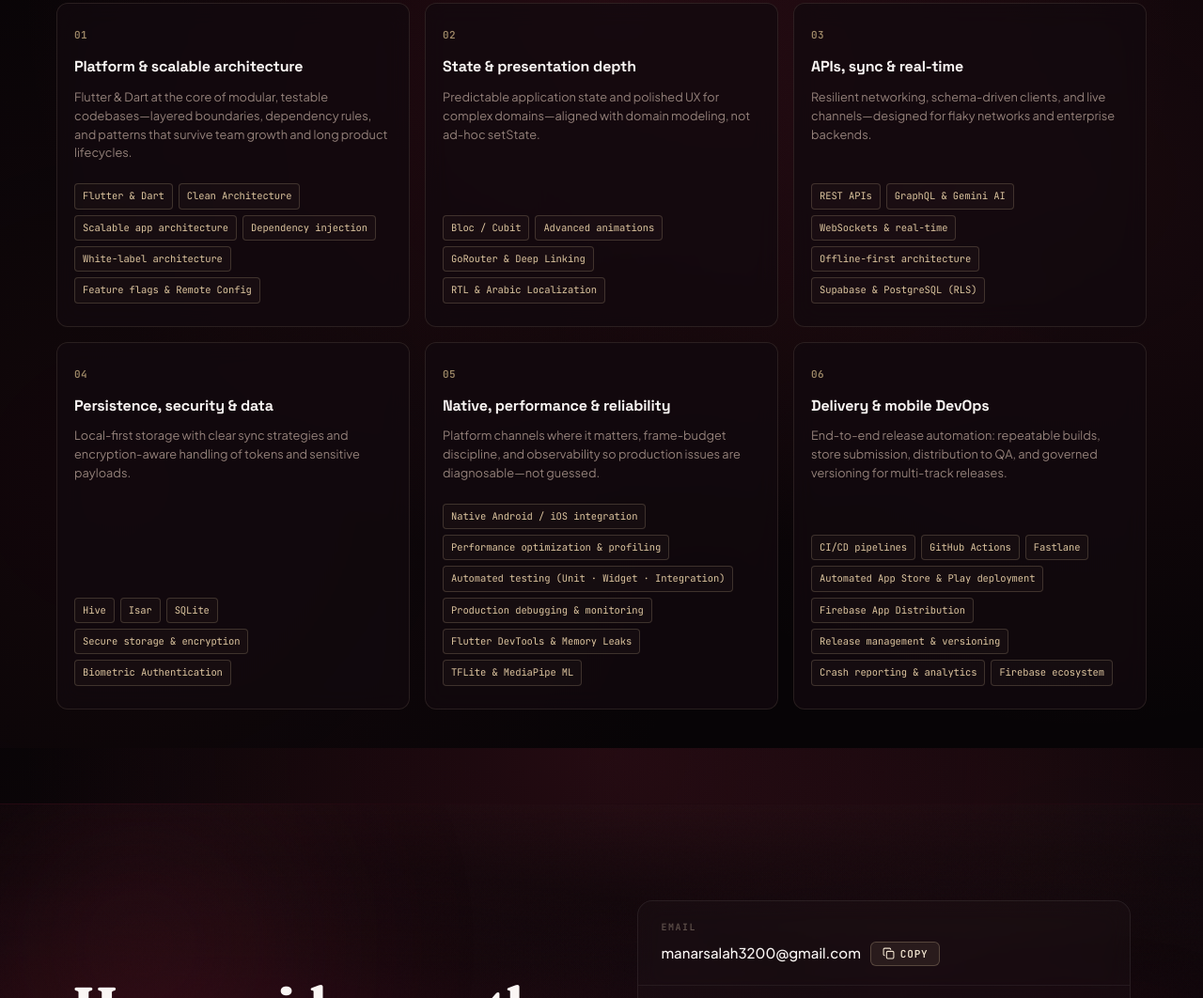
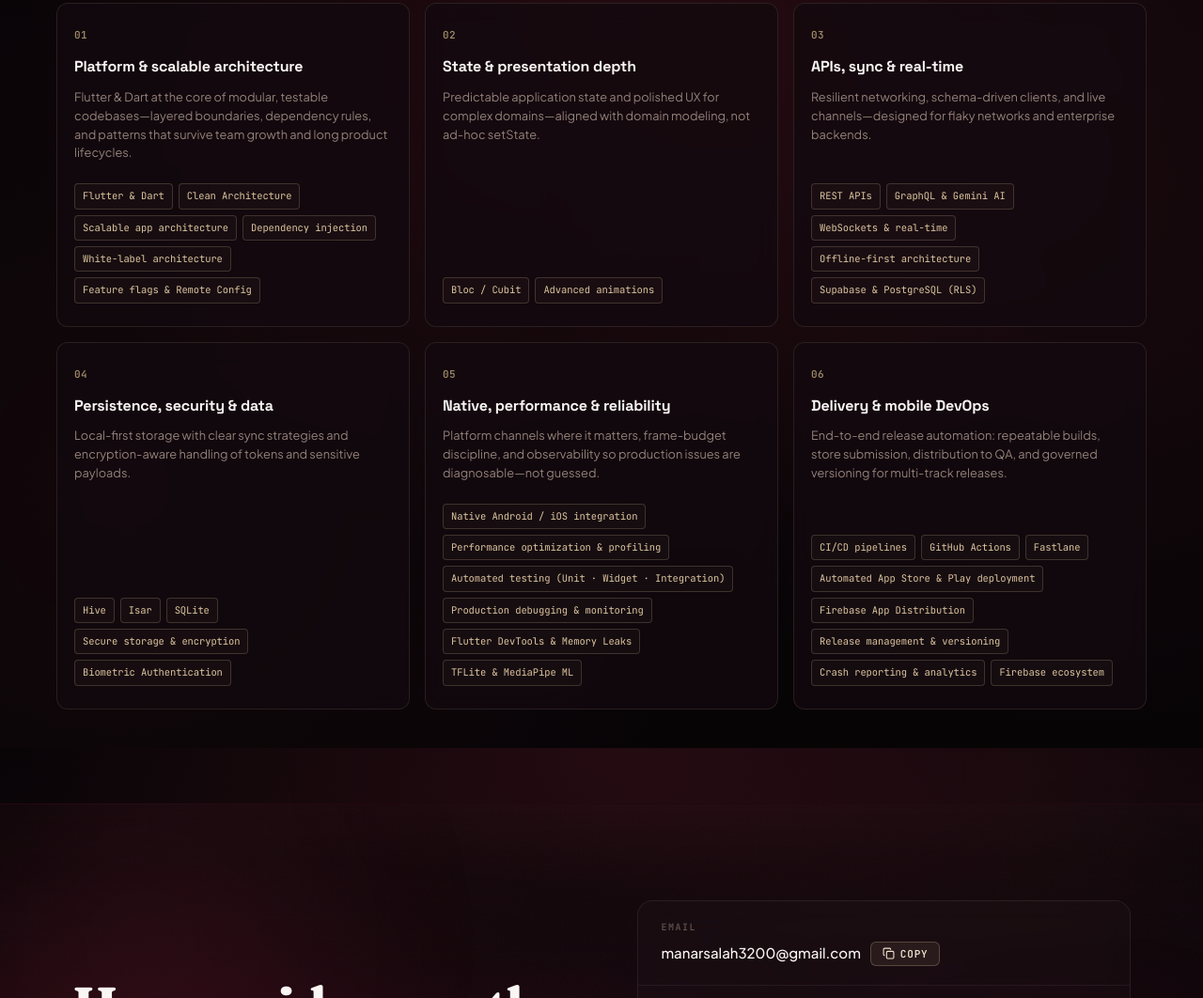
Before and after one commit to manar42/Portfolio, a plain HTML site: page index.html in a window 1280 px wide. Shown: the part 4804-5866 px from the top of the page at 94% size. Drawn offline with Linux system fonts and the light colour scheme.

Commit message:
Remove GoRouter and RTL localization tags

```diff
--- a/index.html
+++ b/index.html
@@ -693,8 +693,6 @@
         <div class="module-card-tags">
           <span class="mod-tag">Bloc / Cubit</span>
           <span class="mod-tag">Advanced animations</span>
-          <span class="mod-tag">GoRouter &amp; Deep Linking</span>
-          <span class="mod-tag">RTL &amp; Arabic Localization</span>
         </div>
       </div>
 
```
